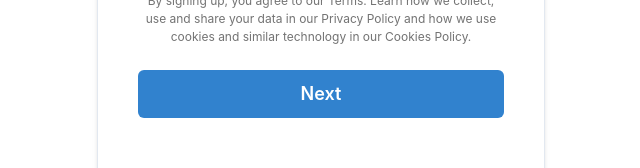
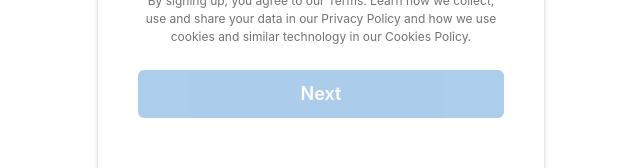
Before and after one commit to TheoEwzZer/InstaClone, a React (Create React App) app in the folder frontend/: page /accounts/emailsignup in a window 1280 px wide. Shown: the part 750-918 px from the top of the page, without its empty margins (319-959 px from the left). Built offline with nearby package versions, Linux system fonts and the light colour scheme.

Commit message:
✨ feat: add loading spinner to next buttons to indicate loading state

```diff
--- a/frontend/src/pages/components/login.tsx
+++ b/frontend/src/pages/components/login.tsx
@@ -4,16 +4,16 @@ import {
   Box,
   Button,
   Container,
+  Divider,
   FormControl,
   HStack,
-  Text,
   Image,
   Input,
-  Stack,
-  useDisclosure,
   InputGroup,
   InputRightElement,
-  Divider,
+  Stack,
+  Text,
+  useDisclosure,
 } from "@chakra-ui/react";
 import Footer from "./footer";
 
@@ -33,6 +33,7 @@ function isPhoneNumberOrEmailOrUsername(input: string): string {
 function Login(): ReactElement {
   const [errorMessage, setErrorMessage] = useState<string>("");
   const [isInputEmpty, setIsInputEmpty] = useState<boolean>(true);
+  const [isLoading, setIsLoading] = useState<boolean>(false);
   const [mobileOrEmailOrUsername, setMobileOrEmailOrUsername] =
     useState<string>("");
   const [password, setPassword] = useState<string>("");
@@ -63,22 +64,19 @@ function Login(): ReactElement {
     } else {
       username = mobileOrEmailOrUsername;
     }
-    if (!password || !mobileOrEmailOrUsername) {
-      setErrorMessage("Please fill in all fields");
-      return;
-    }
     const User = {
       email: email,
       mobile: mobile,
       password: password,
       username: username,
     };
-    console.log(User);
+    setIsLoading(true);
     const response = await fetch("http://localhost:8000/login", {
       method: "POST",
       headers: { "Content-Type": "application/json" },
       body: JSON.stringify(User),
     });
+    setIsLoading(false);
     const data: any = await response.json();
     if (response.status !== 200) {
       setErrorMessage(data.detail);
@@ -168,6 +166,8 @@ function Login(): ReactElement {
                 colorScheme="blue"
                 backgroundColor="rgb(0, 149, 246)"
                 onClick={handleLogin}
+                isDisabled={isLoading || !password || !mobileOrEmailOrUsername}
+                {...(isLoading ? { isLoading: true } : {})}
               >
                 Log in
               </Button>
--- a/frontend/src/pages/components/register.tsx
+++ b/frontend/src/pages/components/register.tsx
@@ -35,6 +35,7 @@ function Register(): ReactElement {
   const [errorMessage, setErrorMessage] = useState<string>("");
   const [fullName, setFullName] = useState<string>("");
   const [isInputEmpty, setIsInputEmpty] = useState<boolean>(true);
+  const [isLoading, setIsLoading] = useState<boolean>(false);
   const [mobileOrEmail, setMobileOrEmail] = useState<string>("");
   const [password, setPassword] = useState<string>("");
   const [username, setUsername] = useState<string>("");
@@ -65,14 +66,6 @@ function Register(): ReactElement {
     } else {
       mobile = mobileOrEmail;
     }
-    if (password.length < 6) {
-      setErrorMessage("Password must be at least 6 characters");
-      return;
-    }
-    if (!password || !username || inputType === "invalid") {
-      setErrorMessage("Please fill in all fields");
-      return;
-    }
     const newUser = {
       email: email,
       fullName: fullName,
@@ -80,11 +73,13 @@ function Register(): ReactElement {
       password: password,
       username: username,
     };
+    setIsLoading(true);
     const response = await fetch("http://localhost:8000/checkregister", {
       method: "POST",
       headers: { "Content-Type": "application/json" },
       body: JSON.stringify(newUser),
     });
+    setIsLoading(false);
     const data: any = await response.json();
     if (response.status !== 200) {
       setErrorMessage(data.detail);
@@ -107,10 +102,6 @@ function Register(): ReactElement {
     } else {
       mobile = mobileOrEmail;
     }
-    if (new Date(birthday) > new Date()) {
-      setErrorMessage("Please enter a valid date");
-      return;
-    }
     const newUser = {
       email: email,
       fullName: fullName,
@@ -119,11 +110,13 @@ function Register(): ReactElement {
       username: username,
       birthday: new Date(birthday).toISOString().slice(0, 10),
     };
+    setIsLoading(true);
     const response = await fetch("http://localhost:8000/register", {
       method: "POST",
       headers: { "Content-Type": "application/json" },
       body: JSON.stringify(newUser),
     });
+    setIsLoading(false);
     const data: any = await response.json();
     if (response.status !== 201) {
       setErrorMessage(data.detail);
@@ -275,6 +268,15 @@ function Register(): ReactElement {
                   colorScheme="blue"
                   size="lg"
                   onClick={handleCheckRegister}
+                  isDisabled={
+                    !fullName ||
+                    !mobileOrEmail ||
+                    !password ||
+                    !username ||
+                    isLoading ||
+                    password.length < 6
+                  }
+                  {...(isLoading ? { isLoading: true } : {})}
                 >
                   Next
                 </Button>
@@ -359,10 +361,23 @@ function Register(): ReactElement {
                   Use your own birthday, even if this account is for a business,
                   a pet, or something else
                 </Text>
-                <Button colorScheme="blue" size="lg" onClick={handleRegister}>
+                <Button
+                  colorScheme="blue"
+                  size="lg"
+                  onClick={handleRegister}
+                  isDisabled={
+                    !birthday || isLoading || new Date(birthday) >= new Date()
+                  }
+                  {...(isLoading ? { isLoading: true } : {})}
+                >
                   Next
                 </Button>
-                <Button colorScheme="blue" size="lg" onClick={handleBack}>
+                <Button
+                  colorScheme="blue"
+                  size="lg"
+                  variant="ghost"
+                  onClick={handleBack}
+                >
                   Go Back
                 </Button>
                 <Text textAlign="center" color="red.500">
```
